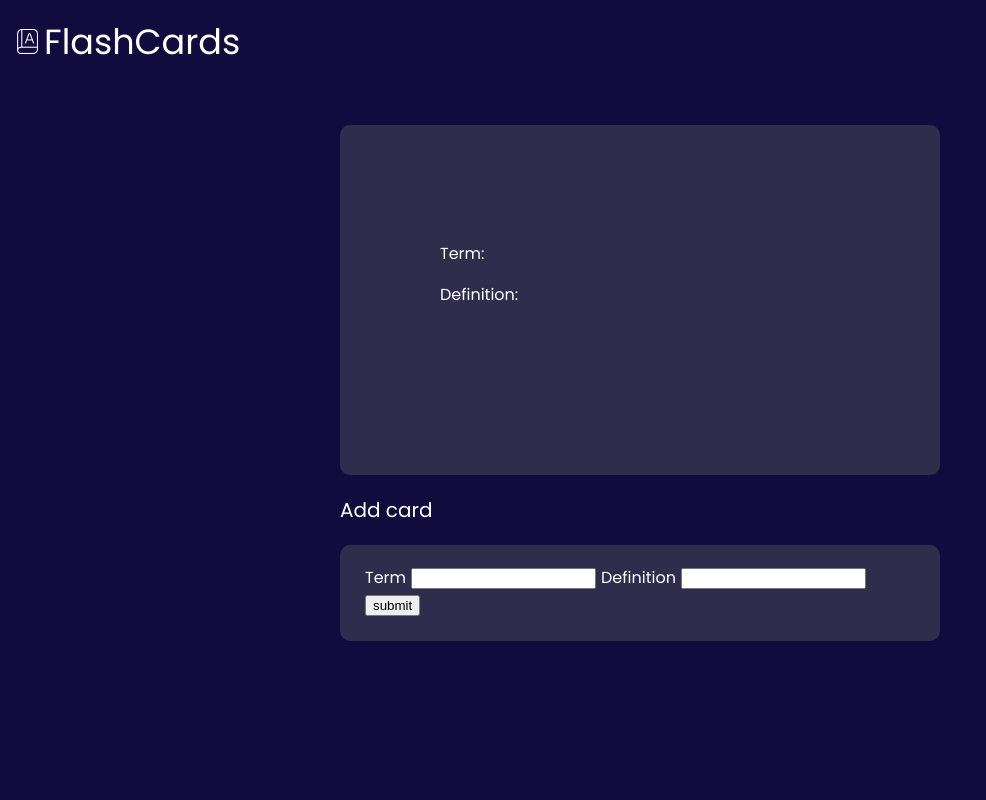
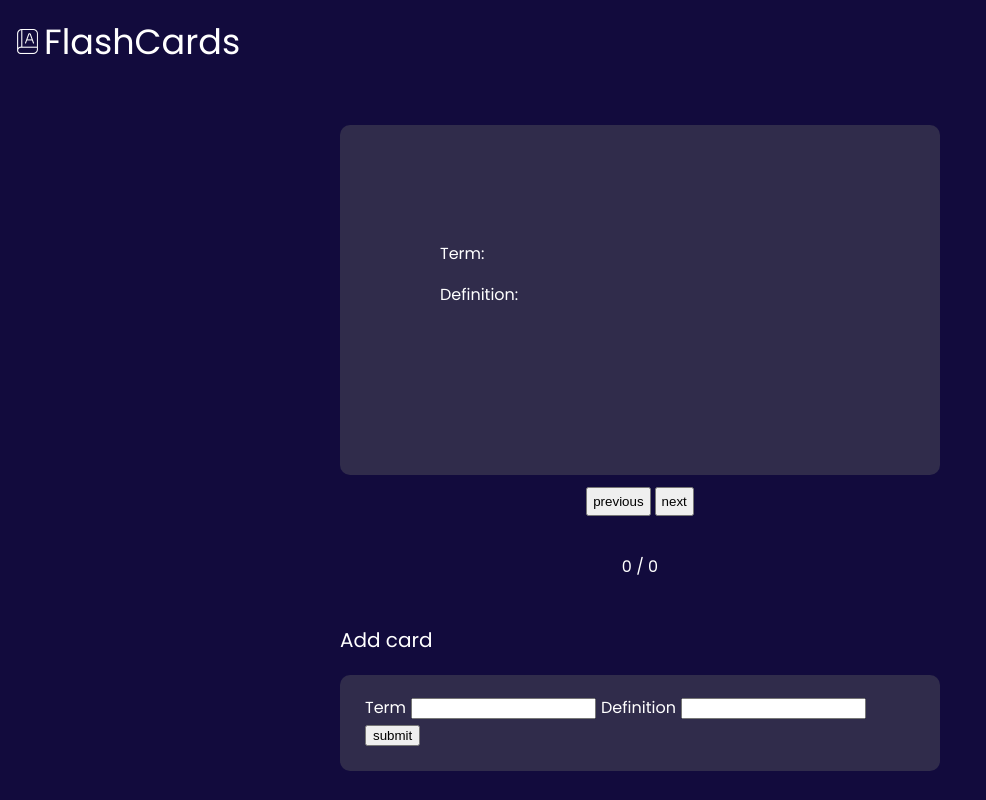
Before and after one commit to helentran64/flash-cards, a Vue app: page / in a window 1280 px wide. Shown: the whole page, without its empty margins (0-986 px from the left). Built offline with nearby package versions, Linux system fonts and the light colour scheme.

Commit message:
added tracking

```diff
--- a/src/App.vue
+++ b/src/App.vue
@@ -18,5 +18,7 @@ import Logo from './components/Logo.vue'
 </template>
 
 <style scoped>
-
+  header{
+    border: 1px white;
+  }
 </style>
--- a/src/components/FlashCard.vue
+++ b/src/components/FlashCard.vue
@@ -2,12 +2,26 @@
     <div id="card">
         <p id="term">Term: {{ term }}</p>
         <p id="definition">Definition: {{ def }}</p>
+    </div>
+    <div id="controls">
+        <input type="button" value="previous">
+        <input type="button" value="next">
+    </div>
+    <div id="tracker">
+        <!-- Tracks which card you are currently on -->
+        <p>{{ currentCardNumber }} / {{ totalCards }}</p>
     </div>
 </template>
 
 <script>
 export default{
     props: ['term', 'def', 'sent'],
+    data(){
+        return{
+            currentCardNumber: 0,
+            totalCards: 0,
+        }
+    }
 }
 </script>
 
@@ -25,6 +39,23 @@ export default{
         margin-right: auto;
         margin-left: auto;
     }
+    #controls{
+        max-width: fit-content;
+        margin-left: auto;
+        margin-right: auto;
+        padding: 10px;
+
+    }
+    input{
+        padding: 5px;
+        margin: 2px;
+    }
+    #tracker{
+        max-width: fit-content;
+        margin-left: auto;
+        margin-right: auto;
+        padding: 10px;
+    }
     @media only screen and (max-width: 700px){
         #card{
             width: 200px;
```
